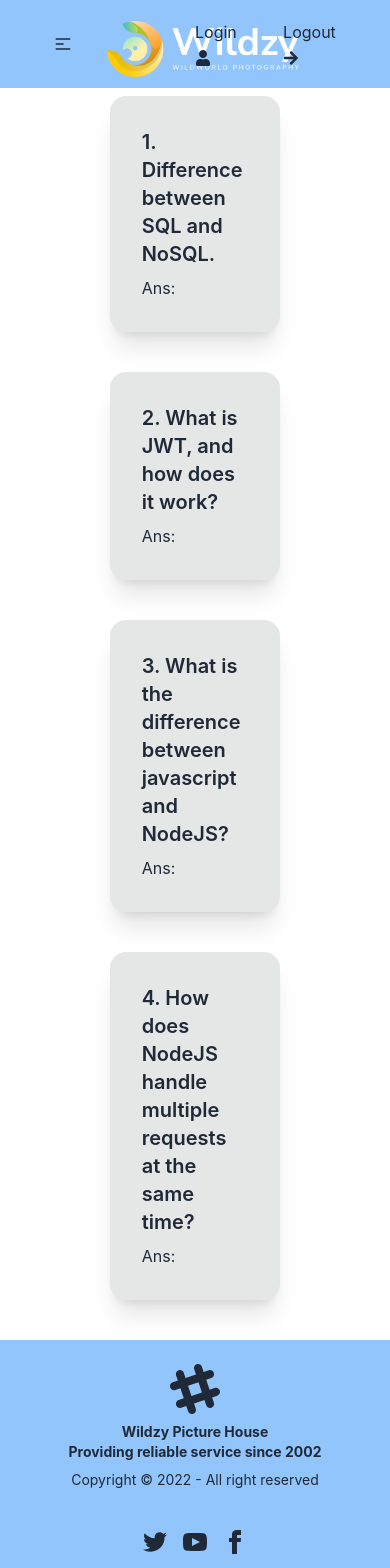
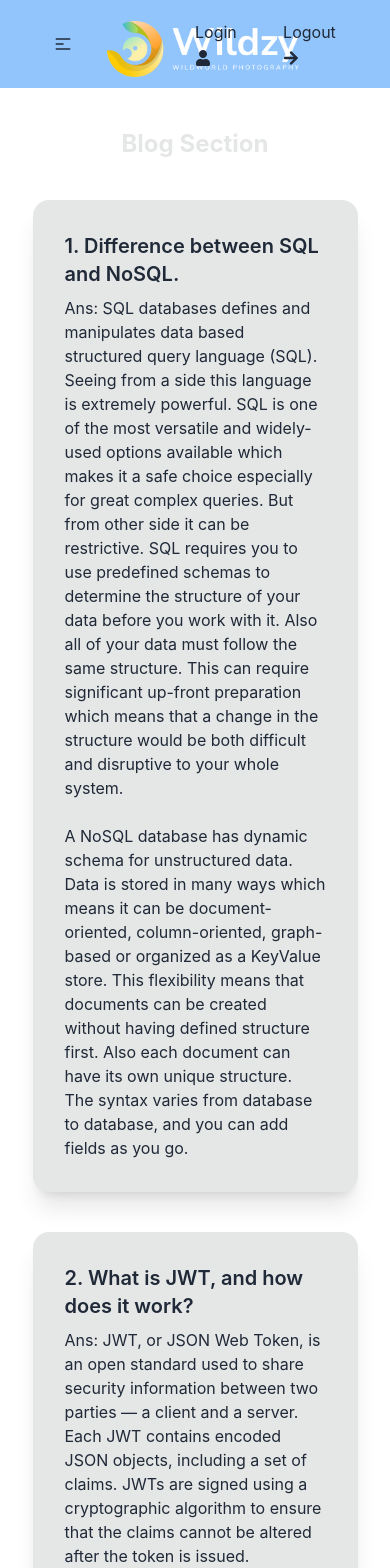
Before and after one commit to hamimhossain1/wildzy-client, a React (Create React App) app: page /blog in a window 390 px wide. Shown: the top 1568 px of the page. Built offline with nearby package versions, Linux system fonts and the light colour scheme.

Commit message:
activities done

```diff
--- a/src/Pages/Blog/Blog.js
+++ b/src/Pages/Blog/Blog.js
@@ -4,30 +4,72 @@ import { AuthContext } from '../../Contexts/AuthProvider';
 const Blog = () => {
 
     return (
-        <div className='w-9/12 mx-auto'>
-            <p className='mt-5 text-center text-3xl font-bold text-base-300'>Blog Section</p>
-            <div className="card mt-10 mb-10 w-7/12 mx-auto  bg-base-300 shadow-xl">
+        <div className='lg:w-9/12 w-10/12 mx-auto mt-32'>
+            <p className='mt-5 text-center text-2xl md:text-3xl font-bold text-base-300'>Blog Section</p>
+            <div className="card mt-10 mb-10 lg:w-7/12  mx-auto  bg-base-300 shadow-xl">
                 <div className="card-body">
                     <h3 className="card-title">1. Difference between SQL and NoSQL.</h3>
-                    <p>Ans:</p>
+                    <p>Ans: SQL databases defines and manipulates data based structured query language (SQL). Seeing from a side this language is extremely powerful. SQL is one of the most versatile and widely-used options available which makes it a safe choice especially for great complex queries. But from other side it can be restrictive. SQL requires you to use predefined schemas to determine the structure of your data before you work with it. Also all of your data must follow the same structure. This can require significant up-front preparation which means that a change in the structure would be both difficult and disruptive to your whole system. <br></br><br></br>
+                        A NoSQL database has dynamic schema for unstructured data. Data is stored in many ways which means it can be document-oriented, column-oriented, graph-based or organized as a KeyValue store. This flexibility means that documents can be created without having defined structure first. Also each document can have its own unique structure. The syntax varies from database to database, and you can add fields as you go. </p>
                 </div>
             </div>
-            <div className="card mt-10 mb-10 w-7/12 mx-auto  bg-base-300 shadow-xl">
+            <div className="card mt-10 mb-10 lg:w-7/12 mx-auto  bg-base-300 shadow-xl">
                 <div className="card-body">
                     <h3 className="card-title">2. What is JWT, and how does it work?</h3>
-                    <p>Ans:</p>
+                    <p>Ans: JWT, or JSON Web Token, is an open standard used to share security information between two parties — a client and a server. Each JWT contains encoded JSON objects, including a set of claims. JWTs are signed using a cryptographic algorithm to ensure that the claims cannot be altered after the token is issued.
+                        <br></br><br></br>
+                        JWTs differ from other web tokens in that they contain a set of claims. Claims are used to transmit information between two parties. What these claims are depends on the use case at hand. For example, a claim may assert who issued the token, how long it is valid for, or what permissions the client has been granted.
+                        <br></br><br></br>
+                        A JWT is a string made up of three parts, separated by dots (.), and serialized using base64. In the most common serialization format, compact serialization, the JWT looks something like this: xxxxx.yyyyy.zzzzz.
+                        <br></br><br></br>
+
+                        Once decoded, you will get two JSON strings:
+                        <br></br><br></br>
+
+                        1. The header and the payload.
+                        2. The signature.
+
+                        <br></br><br></br>
+                        The JOSE (JSON Object Signing and Encryption) header contains the type of token — JWT in this case — and the signing algorithm.
+                        <br></br><br></br>
+
+                        The payload contains the claims. This is displayed as a JSON string, usually containing no more than a dozen fields to keep the JWT compact. This information is typically used by the server to verify that the user has permission to perform the action they are requesting.
+                        <br></br><br></br>
+
+                        There are no mandatory claims for a JWT, but overlaying standards may make claims mandatory. For example, when using JWT as bearer access token under OAuth2.0, iss, sub, aud, and exp must be present. some are more common than others.
+                        <br></br><br></br>
+
+                        The signature ensures that the token hasn’t been altered. The party that creates the JWT signs the header and payload with a secret that is known to both the issuer and receiver, or with a private key known only to the sender. When the token is used, the receiving party verifies that the header and payload match the signature.
+                    </p>
                 </div>
             </div>
-            <div className="card mt-10 mb-10 w-7/12 mx-auto  bg-base-300 shadow-xl">
+            <div className="card mt-10 mb-10 lg:w-7/12 mx-auto  bg-base-300 shadow-xl">
                 <div className="card-body">
                     <h3 className="card-title">3. What is the difference between javascript and NodeJS?</h3>
-                    <p>Ans:</p>
+                    <p>Ans:  JavaScript is a proper high-level programming language used to create web scripts whereas Node.js is a run time environment built on google’s v8 engine.
+
+                        <br></br><br></br>
+                        JavaScript is executed in the browser whereas using Node.js gives us the ability to execute JavaScript outside the browser.
+                        <br></br><br></br>
+                        JavaScript can manipulate DOM or add HTML within whereas Node.js doesn’t have the capability to add HTML.
+                        <br></br><br></br>
+                        JavaScript is mainly used to create front end web applications or develop client-side whereas Node.js is used on the back end development that is server-side development
+                        <br></br><br></br>
+                        JavaScript follows the standard of JavaScript when writing programs whereas Node.js is written in C++ while using the v8 engine, it runs JavaScript outside the browser.
+                        <br></br><br></br>
+                        JavaScript requires any running environment as it can execute on any engine such as Firefox’s spider monkey, v8 engine of google chrome, JavaScript core of Safari whereas Node.js runs only on the v8 engine of google chrome.
+
+
+
+                    </p>
                 </div>
             </div>
-            <div className="card mt-10 mb-10 w-7/12 mx-auto  bg-base-300 shadow-xl">
+            <div className="card mt-10 mb-10 lg:w-7/12 mx-auto  bg-base-300 shadow-xl">
                 <div className="card-body">
                     <h3 className="card-title">4. How does NodeJS handle multiple requests at the same time?</h3>
-                    <p>Ans:</p>
+                    <p>Ans: NodeJS receives multiple client requests and places them into EventQueue. NodeJS is built with the concept of event-driven architecture. NodeJS has its own EventLoop which is an infinite loop that receives requests and processes them. EventLoop is the listener for the EventQueue.
+                    <br></br><br></br>
+                        If NodeJS can process the request without I/O blocking then the event loop would itself process the request and sends the response back to the client by itself. But, it is possible to process multiple requests parallelly using the NodeJS cluster module or worker_threads module.</p>
                 </div>
             </div>
         </div>
--- a/src/Pages/ErrorPage/ErrorPage.js
+++ b/src/Pages/ErrorPage/ErrorPage.js
@@ -4,8 +4,10 @@ import { Link } from 'react-router-dom';
 const ErrorPage = () => {
     return (
         <div className='mx-auto text-center '>
-            <img className='w-6/12 block mx-auto mt-8' src="https://i.ibb.co/Z8nQXZS/error-Img.jpg" alt="error-Img" ></img>
-            <button className="btn btn-warning  text-center"><Link to='/home'>Goback To Home</Link></button>
+            <div className='mt-32'>
+                <img className='w-6/12 block mx-auto mt-8' src="https://i.ibb.co/Z8nQXZS/error-Img.jpg" alt="error-Img" ></img>
+                <button className="btn btn-warning  text-center"><Link to='/home'>Goback To Home</Link></button>
+            </div>
 
         </div>
     );
--- a/src/Pages/Home/About/About.js
+++ b/src/Pages/Home/About/About.js
@@ -6,7 +6,7 @@ const About = () => {
     return (
         <div className="hero  mt-20 mb-32">
             <div className="hero-content flex-col lg:flex-row">
-                <div className='w-1/2 relative'>
+                <div className=' lg:w-1/2 relative'>
                     <img src={aboutImage1} className=" w-10/12 h-full rounded-lg shadow-2xl" alt='elephants' />
                     <img src={aboutImage2} className=" w-3/5 border-8 top-1/2 right-5 absolute rounded-lg shadow-2xl" alt='tiger' />
                 </div>
--- /dev/null
+++ b/src/Pages/Home/Achievement/Achievement.js
@@ -0,0 +1,33 @@
+import React from 'react';
+import funFactsImg from '../../../Assets/funfactsImg/achivement-img.jpg'
+
+const Achievement = () => {
+    return (
+        <div className="hero mb-24" style={{ backgroundImage: `url(${funFactsImg})` }}>
+            <div className="hero-overlay bg-opacity-60"></div>
+            <div className="hero-content text-center text-neutral-content">
+                <div className="py-12">
+                    <h1 className="mb-5 text-5xl font-bold">Funfacts You should Know</h1>
+                    <p className="mb-5">Provident cupiditate voluptatem et in. Quaerat fugiat ut assumenda excepturi exercitationem quasi. In deleniti eaque aut repudiandae et a id nisi.</p>
+
+                    <div className='flex justify-between w-8/12 mx-auto mt-12'>
+                        <div>
+                            <h1 className='text-4xl'><span className='text-yellow-400 font-bold'>77</span> +</h1>
+                            <p>Years of Experience</p>
+                        </div>
+                        <div>
+                            <h1 className='text-4xl'><span className='text-yellow-400 font-bold'>358</span> +</h1>
+                            <p>Territory Explore</p>
+                        </div>
+                        <div>
+                            <h1 className='text-4xl'><span className='text-yellow-400 font-bold'>31</span> +</h1>
+                            <p>Winning Awards</p>
+                        </div>
+                    </div>
+                </div>
+            </div>
+        </div>
+    );
+};
+
+export default Achievement;
--- a/src/Pages/Home/Home/Home.js
+++ b/src/Pages/Home/Home/Home.js
@@ -1,15 +1,18 @@
 import React from 'react';
 import About from '../About/About';
+import Achievement from '../Achievement/Achievement';
 import Activities from '../Activities/Activities';
-import Activitises from '../Activities/Activities';
 import Banner from '../Banner/Banner';
+
 
 const Home = () => {
     return (
         <div>
             <Banner></Banner>
             <About></About>
+            <Achievement></Achievement>
             <Activities></Activities>
+
         </div>
     );
 };
--- a/src/Pages/Login/Login.js
+++ b/src/Pages/Login/Login.js
@@ -4,8 +4,8 @@ import { Link } from 'react-router-dom';
 
 const Login = () => {
     return (
-        <div className='mt-12 mb-12'>
-            <div className="card w-5/12 bg-green-200 shadow-xl p-5 mx-auto">
+        <div className='mt-36 mb-12'>
+            <div className="card w-10/12 lg:w-5/12 bg-green-200 shadow-xl p-5 mx-auto">
                 <h3 className='text-3xl font-bold text-center mb-4'>Login</h3>
 
                 <form>
--- a/src/Pages/SignUp/SignUp.js
+++ b/src/Pages/SignUp/SignUp.js
@@ -4,8 +4,8 @@ import { Link } from 'react-router-dom';
 
 const SignUp = () => {
     return (
-        <div className='mt-12 mb-12'>
-            <div className="card w-5/12 bg-green-200 shadow-xl p-5 mx-auto">
+        <div className='mt-36 mb-12'>
+            <div className="card w-10/12 lg:w-5/12 bg-green-200 shadow-xl p-5 mx-auto">
                 <h3 className='text-3xl font-bold text-center mb-4'>SignUp</h3>
 
                 <form>
```
Also changed, not shown: src/Pages/Home/Activities/Activities.js (+25 -4 lines), src/Pages/Home/Banner/CarouselItem.js (+5 -5 lines), src/Assets/funfactsImg/achivement-img.jpg (added).
